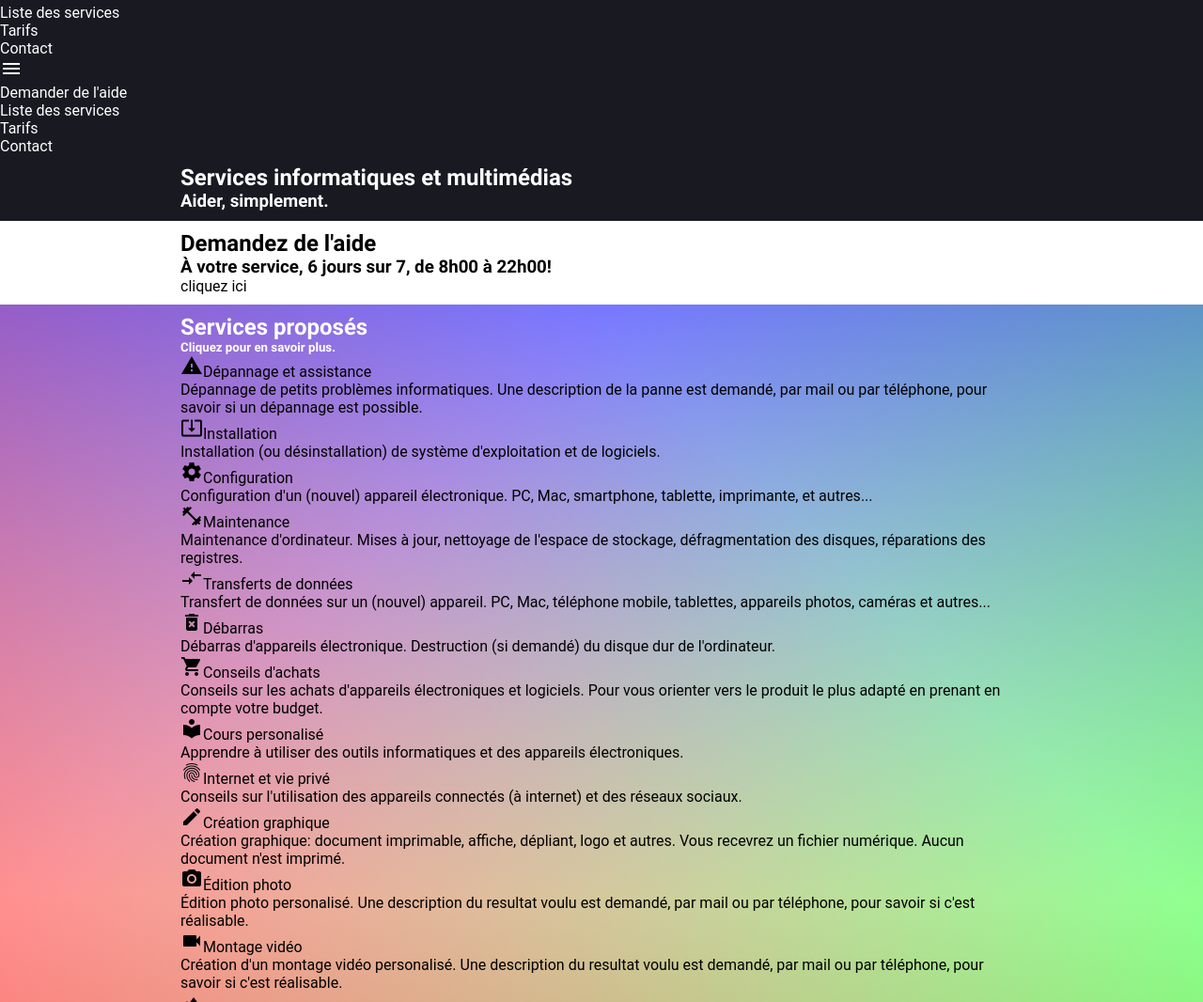
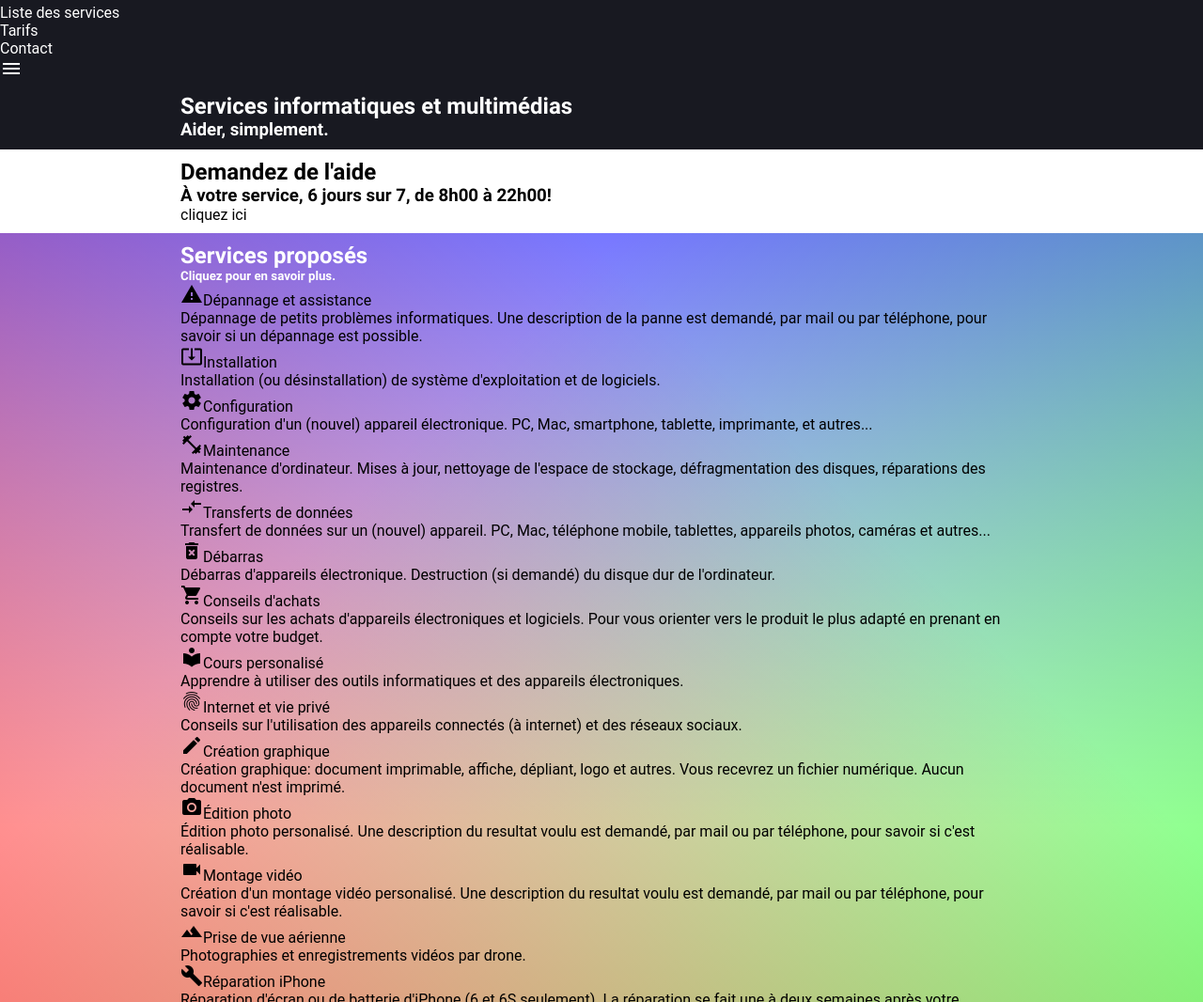
Before and after one commit to CHxyz/IT-services-website, a plain HTML site: page index.html in a window 1280 px wide. Shown: the part 34-1100 px from the top of the page at 94% size. Drawn offline with Linux system fonts and the light colour scheme; a web font is replaced by a local one.

Commit message:
navbar hide show

```diff
--- a/index.html
+++ b/index.html
@@ -27,7 +27,7 @@
                     </ul>
                     <a href="#" data-activates="mobile-nav" class="button-collapse"><i class="material-icons">menu</i></a>
                     <ul class="side-nav" id="small-nav">
-                        <li><a href="#help">Demander de l'aide</a></li>
+                        <li><a href="#help">Demander de l'aide small</a></li>
                         <li><a href="#services">Liste des services</a></li>
                         <li><a href="#prices">Tarifs</a></li>
                         <li><a href="#contact">Contact</a></li>
--- a/js/script.js
+++ b/js/script.js
@@ -1,22 +1,24 @@
 $(function() {
 
-	var minWidth = "993px";
-	var screenWidth = $(window).width();
+	var minWidth = "993";
+
+	setNav();
 
     $(window).resize(setNav);
 
-    var smallScreen = function(width) {
-    	return screeWidth <= minWidth;
-    };
+    function isSmallScreen() {
+		var screenWidth = $(window).width();
+    	return  screenWidth < minWidth;
+	};
 
-    var setNav = function() {
-    	if (smallScreen) {
+    function setNav() {
+    	if (isSmallScreen()) {
+    		$("#big-nav").hide();
+    	    $("#small-nav").show();
+    	}
+    	else {
     		$("#small-nav").hide();
     	    $("#big-nav").show();
     	}
-    	else {
-    		$("#big-nav").hide();
-    	    $("#small-nav").show();
-    	}
 	};
 });
```
